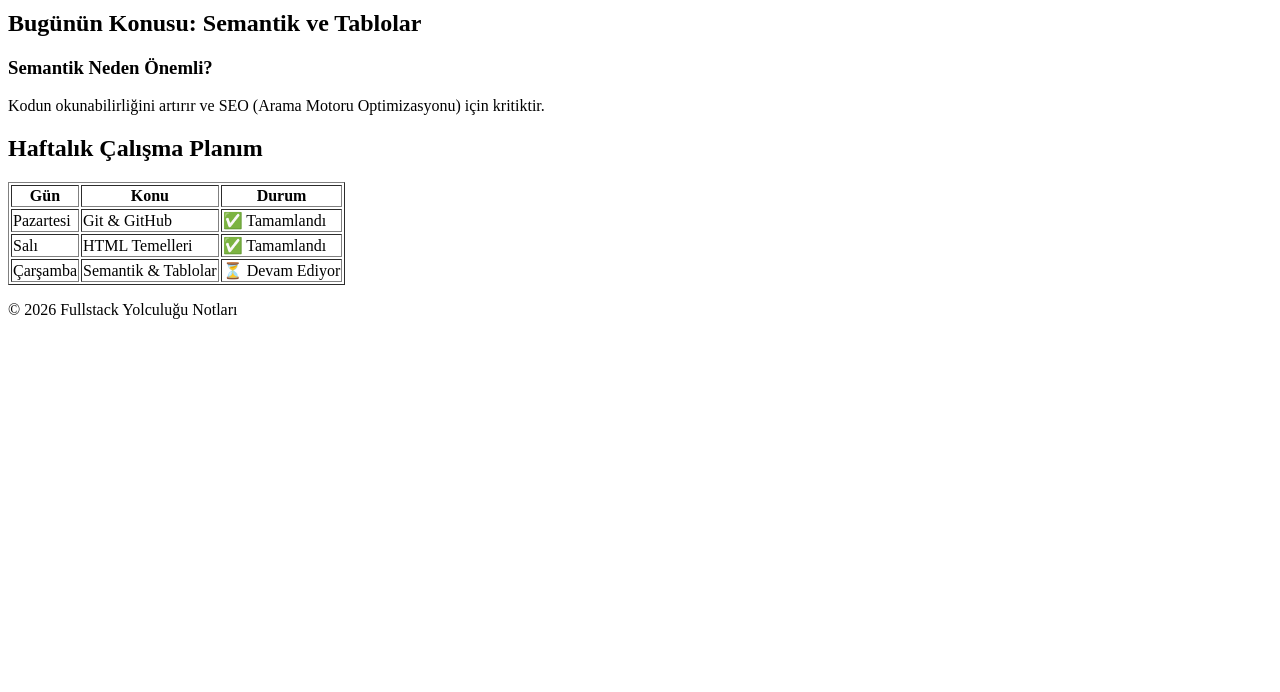
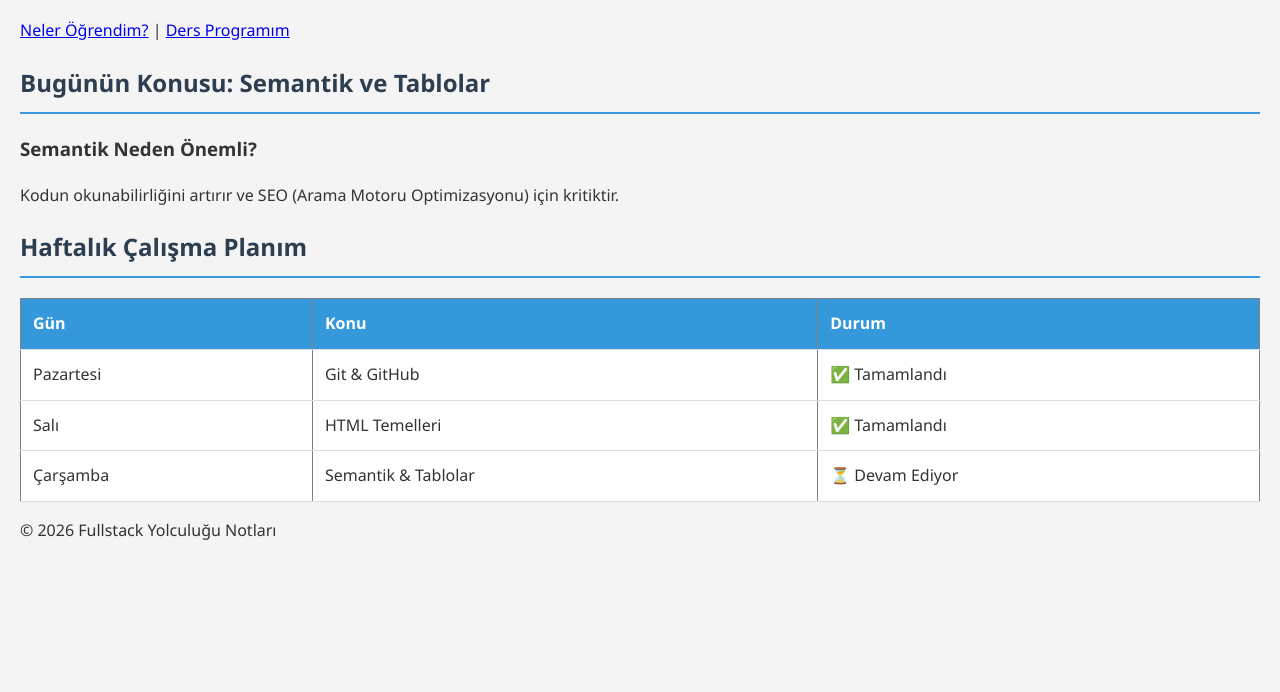
Before and after one commit to TolgaErtugrul/yazilim-gunlugum, a plain HTML site: page index.html in a window 1280 px wide. Shown: the part 108-800 px from the top of the page. Drawn offline with Linux system fonts and the light colour scheme.

Commit message:
Ilk CSS dosyasi eklendi ve HTML'i baglandi

```diff
--- a/index.html
+++ b/index.html
@@ -3,6 +3,7 @@
 <head>
     <meta charset="UTF-8">
     <title>Yazılım Günlüğüm</title>
+    <link rel="stylesheet" href="style.css">
 </head>
 <body>
     <header>
--- /dev/null
+++ b/style.css
@@ -0,0 +1,34 @@
+/* Tüm sayfa için genel ayarlar */
+body {
+    font-family: 'Segoe UI', Tahoma, Geneva, Verdana, sans-serif;
+    line-height: 1.6;
+    background-color: #f4f4f4; /* Hafif gri bir arka plan */
+    color: #333; /* Koyu gri yazı rengi */
+    margin: 0;
+    padding: 20px;
+}
+
+/* Başlıkları renklendirelim */
+h1, h2 {
+    color: #2c3e50;
+    border-bottom: 2px solid #3498db; /* Altlarına mavi bir çizgi */
+    padding-bottom: 10px;
+}
+
+/* Tabloyu modernleştirelim */
+table {
+    width: 100%;
+    border-collapse: collapse; /* Çift çizgileri kaldırır */
+    background: white;
+}
+
+th, td {
+    padding: 12px;
+    text-align: left;
+    border-bottom: 1px solid #ddd;
+}
+
+th {
+    background-color: #3498db;
+    color: white;
+}
```
